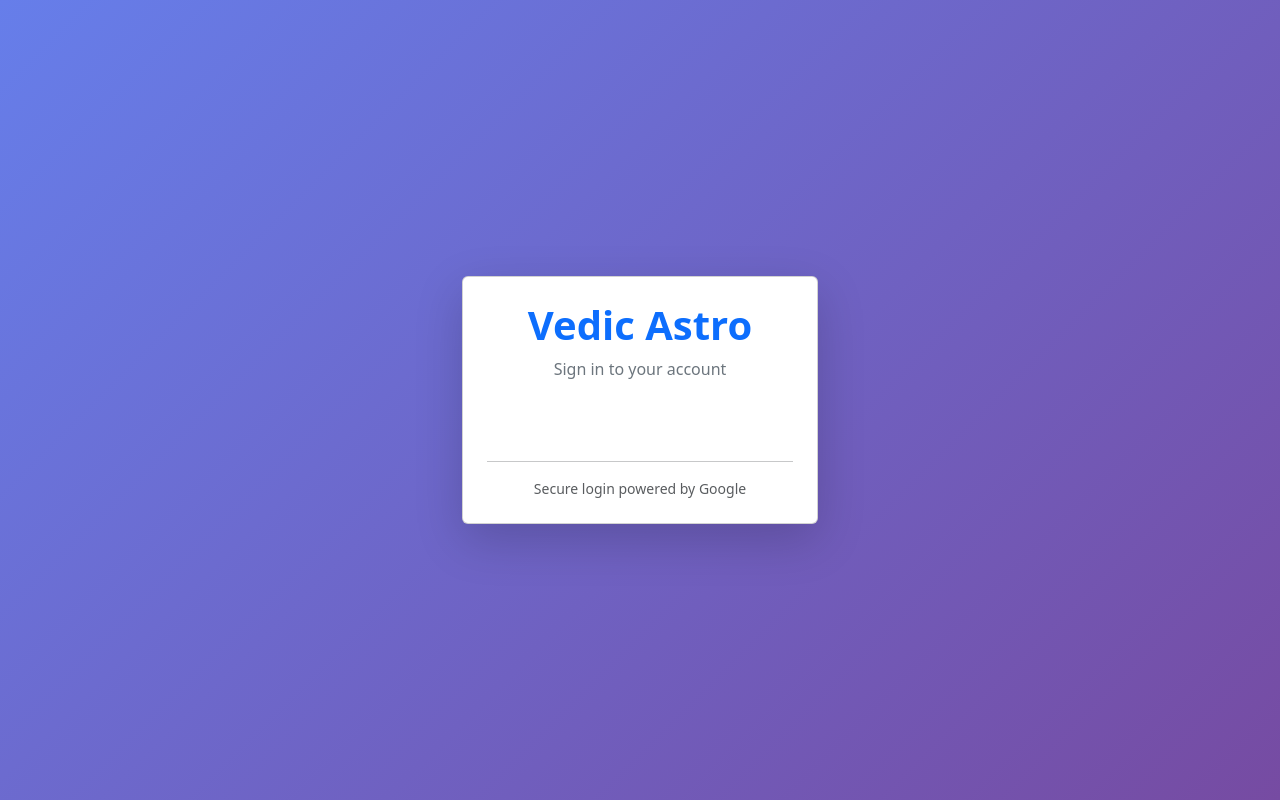
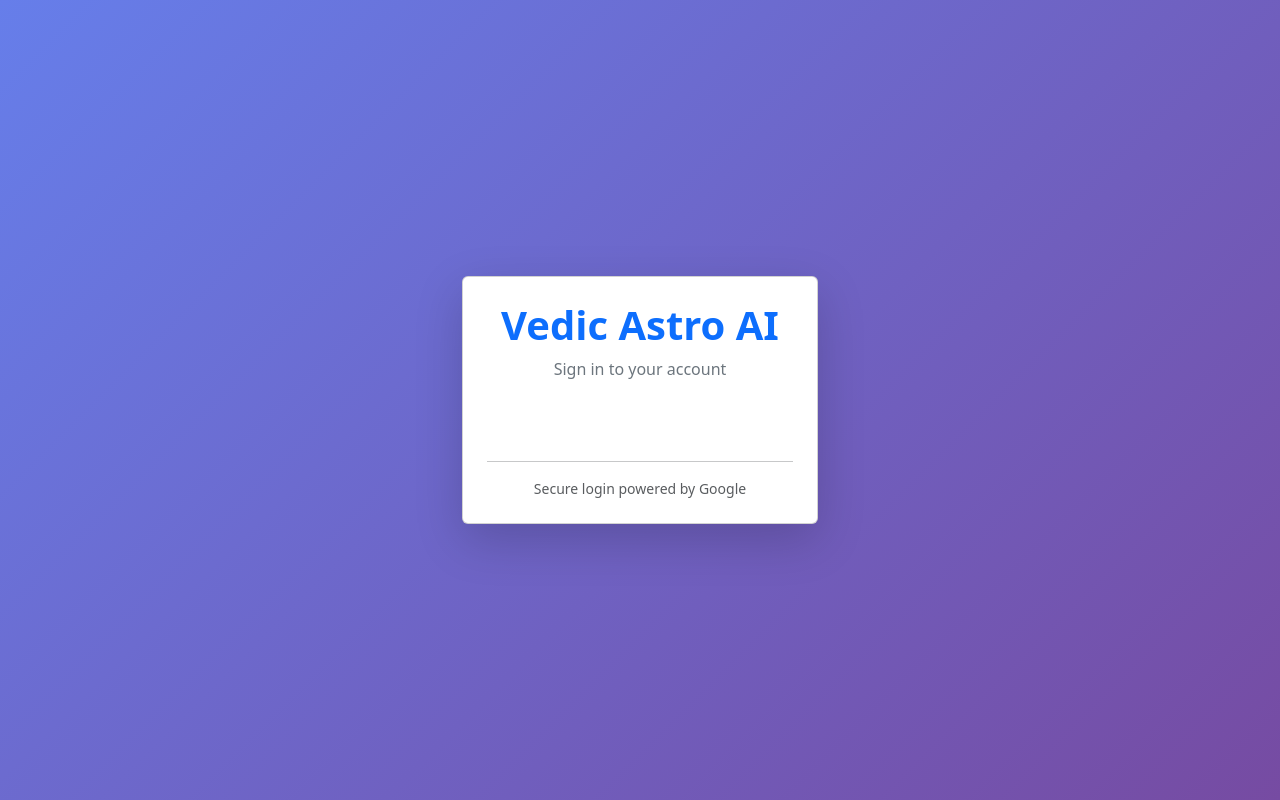
Before and after one commit to sudan94/astro-ai, a React (Vite) app in the folder frontend/: page /login in a window 1280 px wide. Built offline with nearby package versions, Linux system fonts and the light colour scheme.

Commit message:
Application name changed and chat session dyamic name added

```diff
--- a/frontend/src/components/AppNavbar.jsx
+++ b/frontend/src/components/AppNavbar.jsx
@@ -15,7 +15,7 @@
     <Navbar bg="primary" data-bs-theme="dark" sticky="top" expand="lg">
       <Container>
         <Navbar.Brand className="fw-bold fs-5" as={Link} to="/dashboard">
-          Vedic Astro
+          Vedic Astro AI
         </Navbar.Brand>
         <Navbar.Toggle aria-controls="main-navbar" />
         <Navbar.Collapse id="main-navbar">
--- a/frontend/src/pages/LoginPage.jsx
+++ b/frontend/src/pages/LoginPage.jsx
@@ -50,7 +50,7 @@
           <Col md={6} lg={4}>
             <Card className="shadow-lg">
               <Card.Body className="p-4">
-                <h1 className="text-center text-primary mb-2 fw-bold">Vedic Astro</h1>
+                <h1 className="text-center text-primary mb-2 fw-bold">Vedic Astro AI</h1>
                 <p className="text-center text-secondary mb-4">Sign in to your account</p>
 
                 <div className="d-flex justify-content-center mb-3">
--- a/frontend/src/pages/PersonChatPage.jsx
+++ b/frontend/src/pages/PersonChatPage.jsx
@@ -254,7 +254,7 @@
                     cursor: "pointer",
                   }}
                 >
-                  <div style={{ fontWeight: 600, fontSize: 14 }}>Session #{s.id}</div>
+                  <div style={{ fontWeight: 600, fontSize: 14 }}>{s.title}</div>
                   <div style={{ fontSize: 12, color: "#6c757d" }}>
                     {formatDateTime(s.created_at)}
                   </div>
@@ -269,7 +269,7 @@
       <div style={{ flex: 1, display: "flex", flexDirection: "column" }}>
         <div style={{ padding: "14px 18px", borderBottom: "1px solid #e9ecef" }}>
           <div style={{ fontWeight: 700 }}>
-            {activeSession ? `Session #${activeSession.id}` : "No session selected"}
+            {activeSession ? `${activeSession.title}` : "No session selected"}
             {messagesLoading ? <span style={{ marginLeft: 10 }}><Spinner size="sm" /></span> : null}
           </div>
         </div>
```
